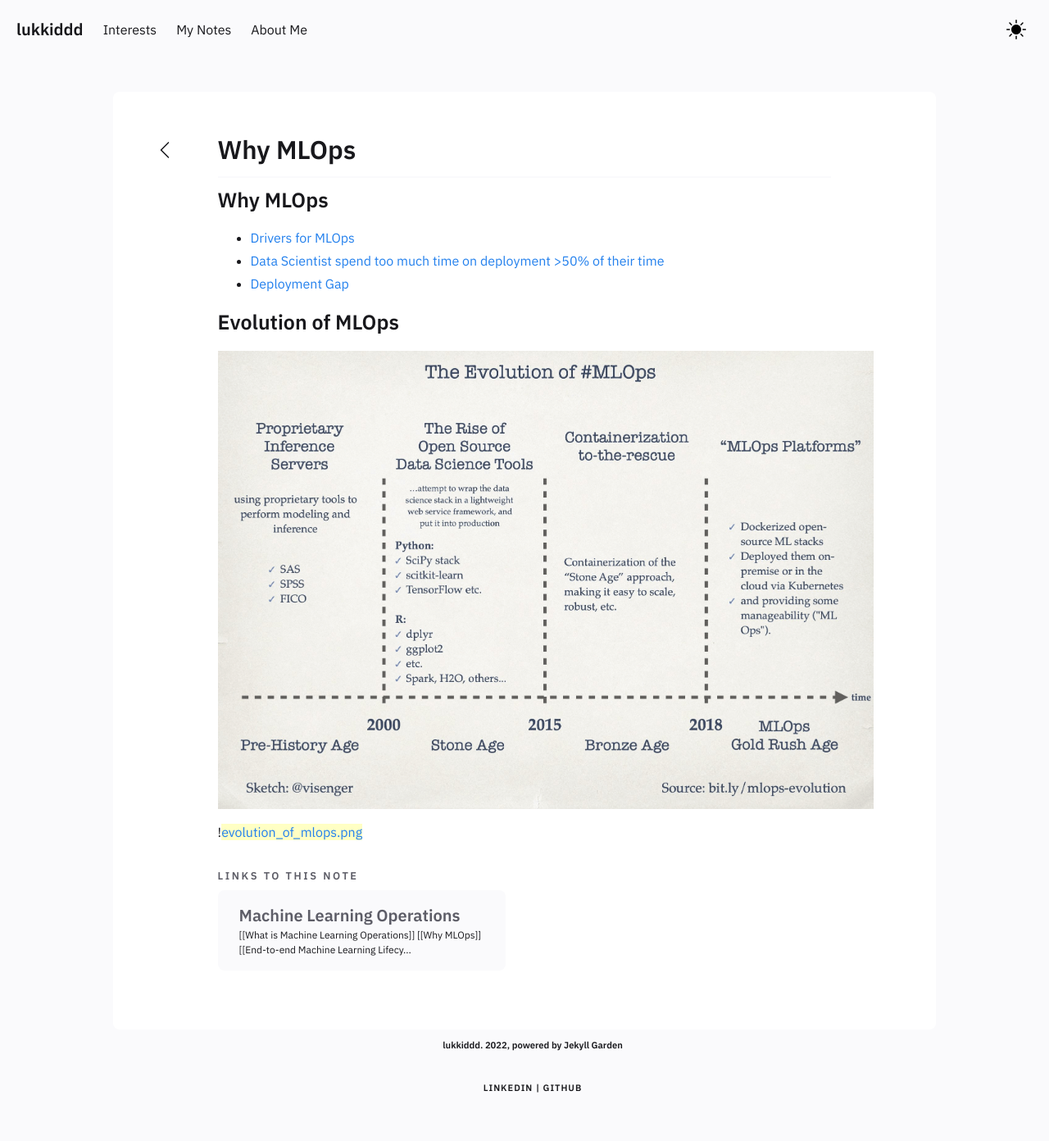
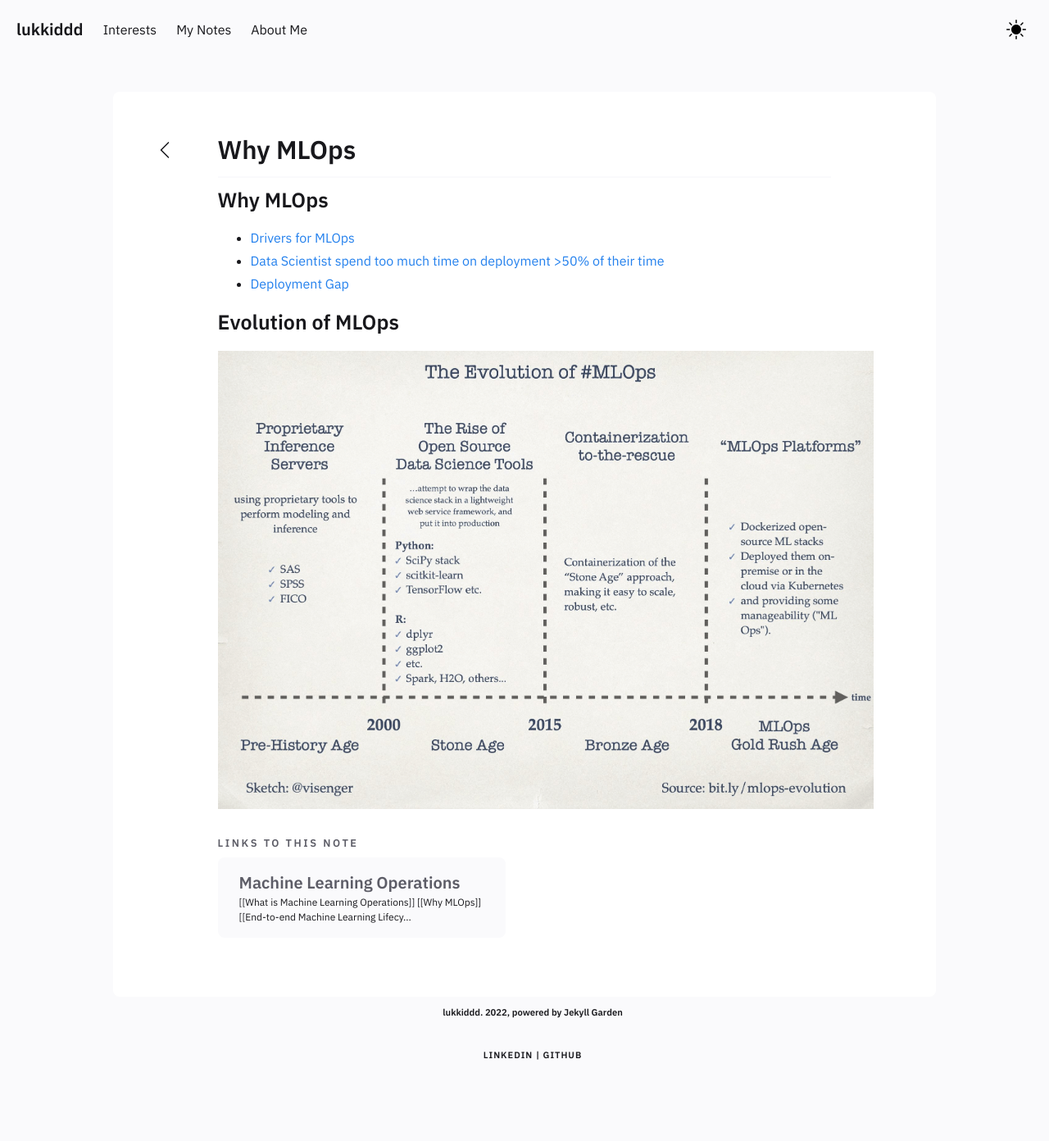
Before and after one commit to lukkiddd/lukkiddd.github.io, a Jekyll site: the page built from _notes/Public/Why MLOps.md, in a window 1280 px wide. Shown: the whole page at 82% size. Built offline with Jekyll 4.4.1, drawn with Linux system fonts in a browser that asks for light colours; after the commit the page ends 1352 px from its top, so only the background shows below that.

Commit message:
Remove incorrect image path on Why MLOps

```diff
--- a/_notes/Public/Why MLOps.md
+++ b/_notes/Public/Why MLOps.md
@@ -15,5 +15,3 @@ date : 22-03-2022
 ### Evolution of MLOps
 
 ![Evolution of MLOps](/assets/img/evolution_of_mlops.png)
-
-![[evolution_of_mlops.png]]
```
